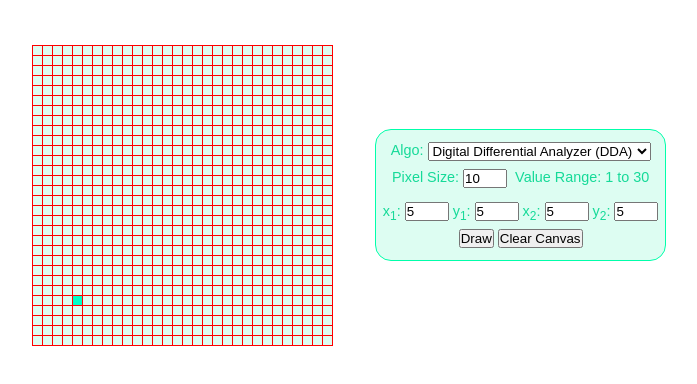
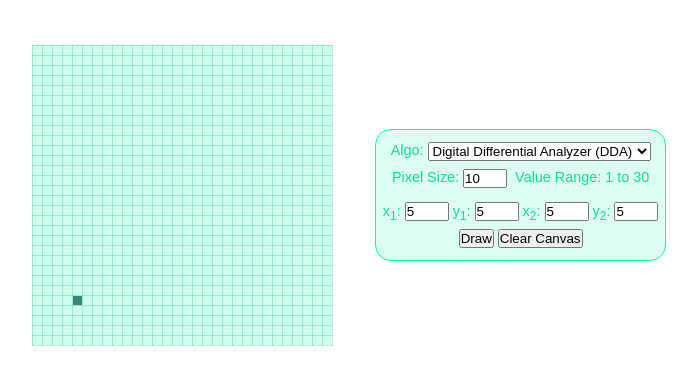
Before and after one commit to Jaivrat12/computer-graphics-algos, a plain HTML site: page index.html in a window 1280 px wide. Both pictures are taken after typing "5", "5", "5", "5" into the empty fields and a click on the input "Draw". Shown: the part 72-456 px from the top of the page, without its empty margins (291-988 px from the left). Drawn offline with Linux system fonts and the light colour scheme.

Commit message:
Changed colors used

```diff
--- a/style.css
+++ b/style.css
@@ -1,11 +1,14 @@
 :root {
+
     --pixel-size: 10px;
+    --grap-color: #cdffee;
+    --grid-color: #00917136;
+    --pixel-color: #388675;
 }
 
 * {
     margin: 0;
     padding: 0;
-    /* box-sizing: border-box; */
 }
 
 body {
@@ -20,13 +23,12 @@ h1 {
 
 .container {
 
-    max-width: min(720px);
+    max-width: 720px;
     margin: auto;
     display: flex;
     align-items: center;
     justify-content: space-evenly;
     flex-wrap: wrap-reverse;
-    /* flex-wrap: wrap; */
 }
 
 #controller {
@@ -74,7 +76,7 @@ input[type="number"] {
     max-width: 98vw;
     height: 300px;
     width: 300px;
-    background-color: #ddfdf2;
+    background-color: var(--grap-color);
 }
 
 .grid-lines {
@@ -83,21 +85,15 @@ input[type="number"] {
     height: calc(100% + 1px);
     width: calc(100% + 1px);
     background-size: var(--pixel-size) var(--pixel-size);
-    /* background-image:
-        linear-gradient(to right, #00ffaa 1px, transparent 1px),
-        linear-gradient(to bottom, #00ffaa 1px, transparent 1px); */
     background-image:
-        linear-gradient(to right, red 1px, transparent 1px),
-        linear-gradient(to bottom, red 1px, transparent 1px);
+        linear-gradient(to right, var(--grid-color) 1px, transparent 1px),
+        linear-gradient(to bottom, var(--grid-color) 1px, transparent 1px);
 }
 
 .pixel {
 
     position: absolute;
-    /* top: 1px; */
-    bottom: 1px;
-    left: 1px;
     height: calc(var(--pixel-size) - 1px);
     width: calc(var(--pixel-size) - 1px);
-    background: #00ffc8;
+    background: var(--pixel-color);
 }
```
